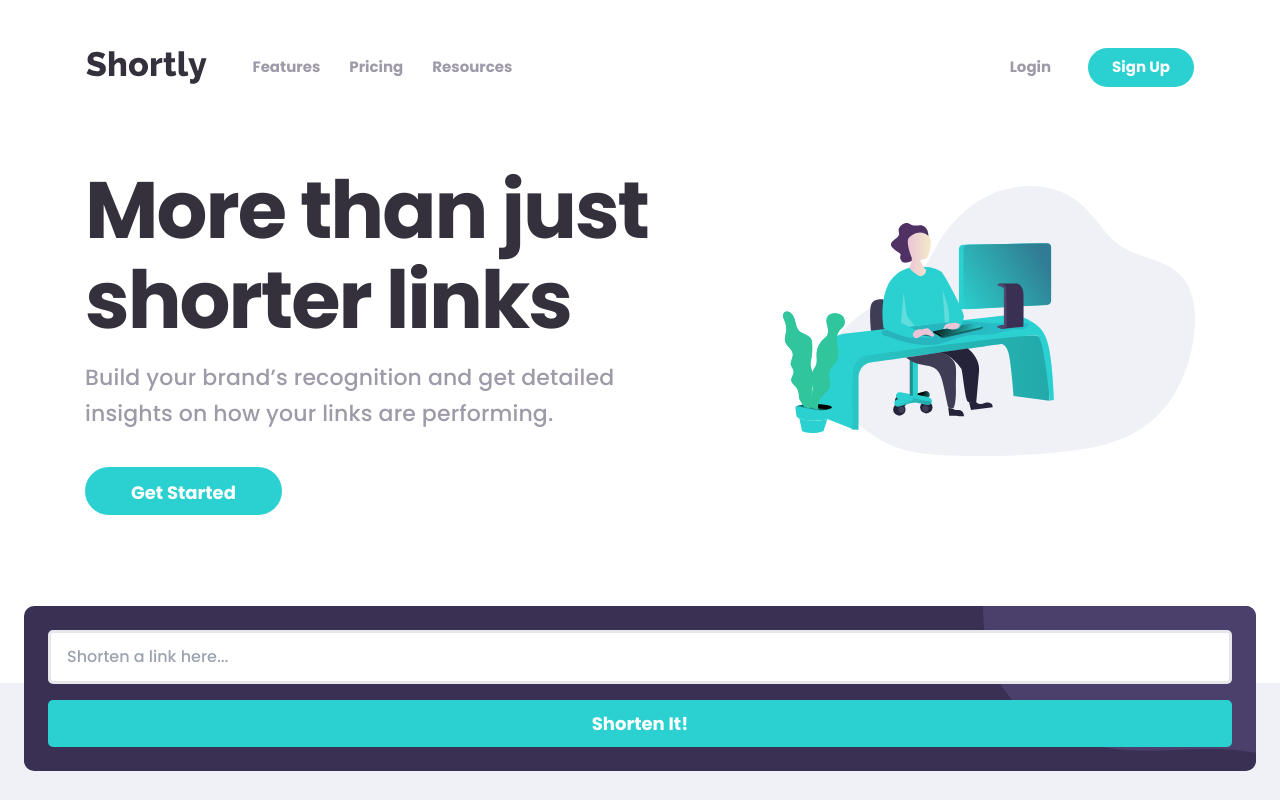
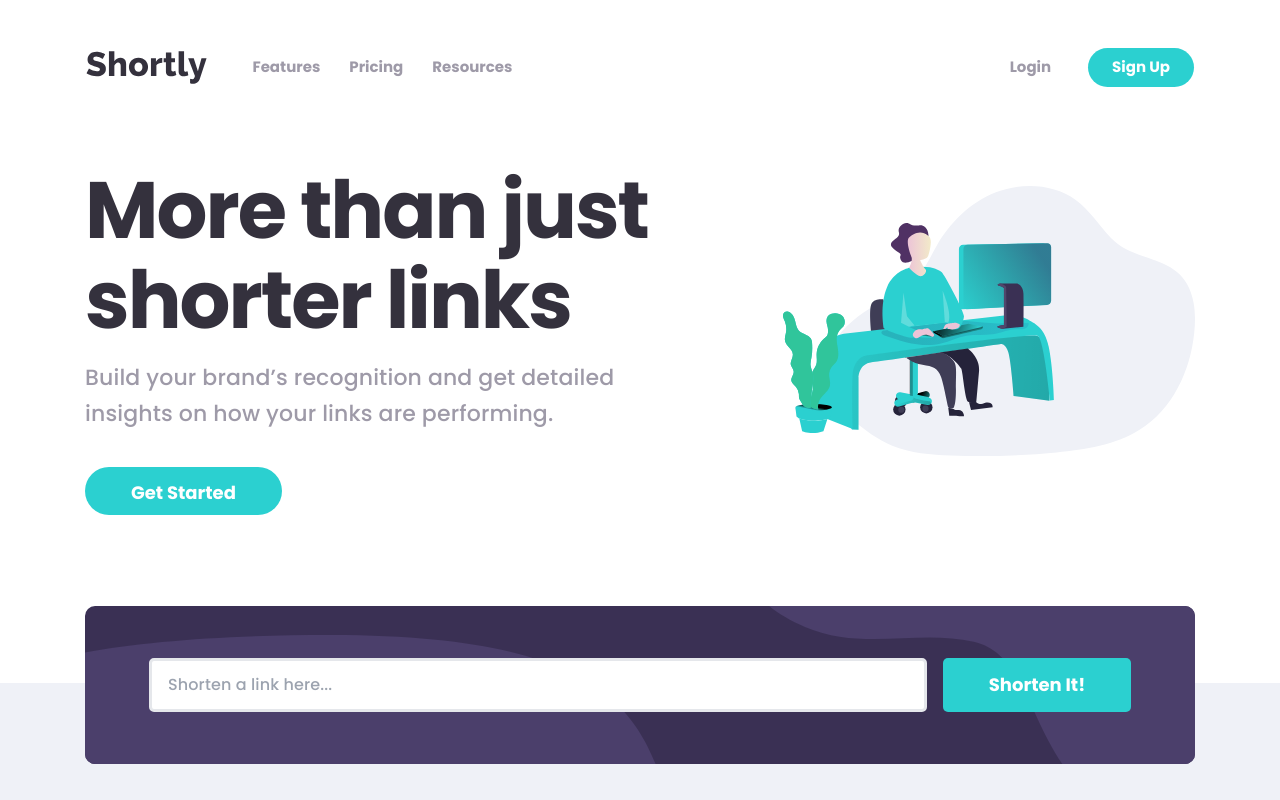
Before and after one commit to Mikoyzskie/fm-url-shortener, a Next.js app: page / in a window 1280 px wide. Shown: the top 800 px of the page. Built offline with nearby package versions, Linux system fonts and the light colour scheme.

Commit message:
responsive header, hero section, result area and function

```diff
--- a/src/app/action.ts
+++ b/src/app/action.ts
@@ -37,11 +37,10 @@ export async function shorten(prevState: any, formData: FormData) {
 
     const data: IResult = await response.json();
 
-    // console.log(data);
-
     return {
       message: "Success",
       url: data.result_url,
+      input: validateURL.data.url,
     };
   } catch (error) {
     return { message: "error" };
--- a/src/app/page.tsx
+++ b/src/app/page.tsx
@@ -12,7 +12,7 @@ function SubmitButton() {
   const { pending } = useFormStatus()
 
   return (
-    <button disabled={pending} type="submit" className={clsx("text-lg text-white leading-[27px] font-bold rounded-[5px] relative z-10 w-full py-[10px]",
+    <button disabled={pending} type="submit" className={clsx("text-lg text-white leading-[27px] font-bold rounded-[5px] relative z-10 w-full py-[10px] md:max-w-[188px] hover:bg-[#9AE3E3]",
       pending ? "bg-[rgba(43,208,208,0.5)]" : "bg-[rgb(43,208,208)]"
     )}>
       Shorten It!
@@ -24,25 +24,32 @@ function SubmitButton() {
 interface IInitial {
   message: string,
   url: string
+  input: string
 }
 
 const initialState: IInitial = {
   message: "",
-  url: ""
+  url: "",
+  input: ""
+}
+
+interface ITest {
+  url: string,
+  input: string
 }
 
 export default function Home() {
   const [state, formAction] = useFormState(shorten, initialState)
-  const [test, setTest] = useState<string[]>()
+  const [test, setTest] = useState<ITest[]>()
   const [isInvalid, setIsInvalid] = useState(false)
 
   useEffect(() => {
     if (state.url) {
-
+      setIsInvalid(false)
       if (test) {
-        setTest([...test, state.url])
+        setTest([...test, { url: state.url, input: state.input }])
       } else {
-        setTest([state.url])
+        setTest([{ url: state.url, input: state.input }])
       }
     }
 
@@ -57,36 +64,46 @@ export default function Home() {
     <>
 
       <section className={clsx("relative bg-[#EFF1F7] px-6 pb-[80px]",
-        state.url ? "pt-[126px]" : "pt-[160px]"
+        state.url || test ? "pt-[126px] md:pt-[108px]" : "pt-[160px]"
       )}>
         <div className="absolute -top-[77px] inset-x-0 mx-6 flex flex-col gap-6">
-          <div className="rounded-[10px] w-full bg-[#3A3054] relative p-6 overflow-hidden z-10  px-6">
+          <div className="rounded-[10px] w-full bg-[#3A3054] relative p-6 overflow-hidden z-10 px-6 md:px-16 md:py-[52px] max-w-[1110px] mx-auto">
             <Image
               src={"/bg-shorten-mobile.svg"}
               alt="bg pattern shorten"
               width={273}
               height={128}
-              className="absolute top-0 right-0 z-0"
+              className="absolute top-0 right-0 z-0 md:hidden block"
             />
-            <form action={formAction} className="flex flex-col gap-4">
-              <input type="text" name="url" className={clsx("py-[6px] border-[3px] px-[16px] leading-[36px] tracking-[#0.12px] relative z-10 w-full rounded-[5px]",
-                isInvalid ? "outline-[#F46363] border-[#F46363]" : ""
-              )} placeholder="Shorten a link here..." />
+            <Image
+              src={"/bg-shorten-desktop.svg"}
+              alt="bg pattern shorten"
+              width={1110}
+              height={168}
+              className="absolute top-0 right-0 z-0 md:block hidden h-[168px] object-cover"
+            />
+            <form action={formAction} className="flex flex-col gap-4 md:flex-row">
+              <div className="relative w-full">
+                <input id="shorten" type="text" name="url" className={clsx("py-[6px] border-[3px] px-[16px] leading-[36px] tracking-[0.12px] relative z-10 w-full rounded-[5px]",
+                  isInvalid ? "outline-[#F46363] border-[#F46363]" : ""
+                )} placeholder="Shorten a link here..." />
+                <label htmlFor="shorten" className={clsx("absolute -bottom-1/2 left-0 text-[#F46363] font-medium leading-[18px] tracking-[0.11px] italic",
+                  isInvalid ? "block" : "hidden"
+                )}>Please add a link</label>
+              </div>
               <SubmitButton />
             </form>
           </div>
         </div>
 
-
-
-        <div className={clsx(" flex-col gap-6",
+        <div className={clsx(" flex-col gap-6 md:gap-4",
           test ? "flex pb-[80px]" : "hidden"
         )}>
           {
             test?.map((item, index: number) => {
               return (
                 <div key={index}>
-                  <Result item={item} />
+                  <Result item={item.url} input={item.input} />
                 </div>
               )
             })
--- a/src/components/Result.tsx
+++ b/src/components/Result.tsx
@@ -2,24 +2,24 @@
 import { useState } from "react"
 import clsx from "clsx"
 
-export default function Result({ item }: { item: string }) {
+export default function Result({ item, input }: { item: string, input: string }) {
 
     const [copied, setCopied] = useState(false)
 
     // setCopied(true)
 
     return (
-        <div className='bg-white rounded-[5px] w-full'>
-            <div className='py-[6px] px-4'>
-                <h3 className='text-[#34313D] font-medium leading-9 tracking-[0.12px]'>https://www.frontendmentor.io</h3>
+        <div className='bg-white rounded-[5px] w-full max-w-[1110px] mx-auto flex flex-col md:flex-row justify-between md:items-center md:py-4 md:px-6'>
+            <div className='py-[6px] px-4 md:p-0'>
+                <h3 className='text-[#34313D] font-medium leading-9 tracking-[0.12px]'>{input}</h3>
             </div>
-            <div className='h-[1px] w-full bg-[#9E9AA8]'></div>
-            <div className='p-6 pt-[6px] px-4'>
-                <h3 className='text-[#2BD0D0] mb-2 font-medium leading-9 tracking-[0.12px]'>{item}</h3>
+            <div className='h-[1px] w-full bg-[#9E9AA8] block md:hidden'></div>
+            <div className='p-6 pt-[6px] md:p-0 px-4 flex flex-col md:flex-row md:items-center gap-2 md:gap-6'>
+                <h3 className='text-[#2BD0D0] font-medium leading-9 tracking-[0.12px]'>{item}</h3>
                 <button onClick={async () => {
                     await navigator.clipboard.writeText(item);
                     setCopied(true)
-                }} className={clsx("text-lg text-white leading-6 font-bold rounded-[5px] relative z-10 w-full py-[10px]",
+                }} className={clsx("text-lg text-white leading-6 md:text-[15px] font-bold rounded-[5px] relative z-10 w-full py-[10px] h-auto md:px-[31px]",
                     copied ? "bg-[#3A3054]" : "bg-[#2BD0D0]"
                 )}>
                     {
```
